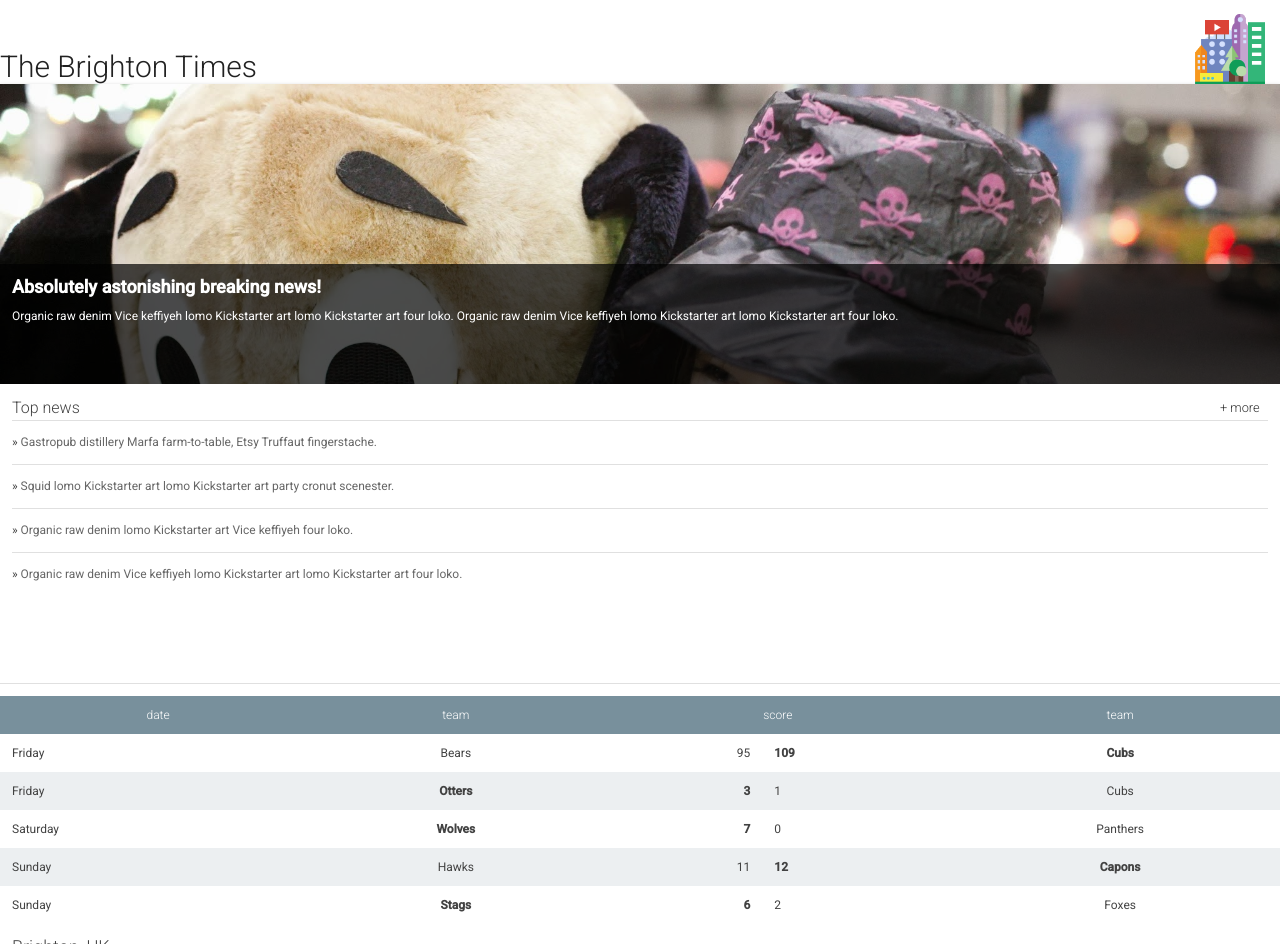
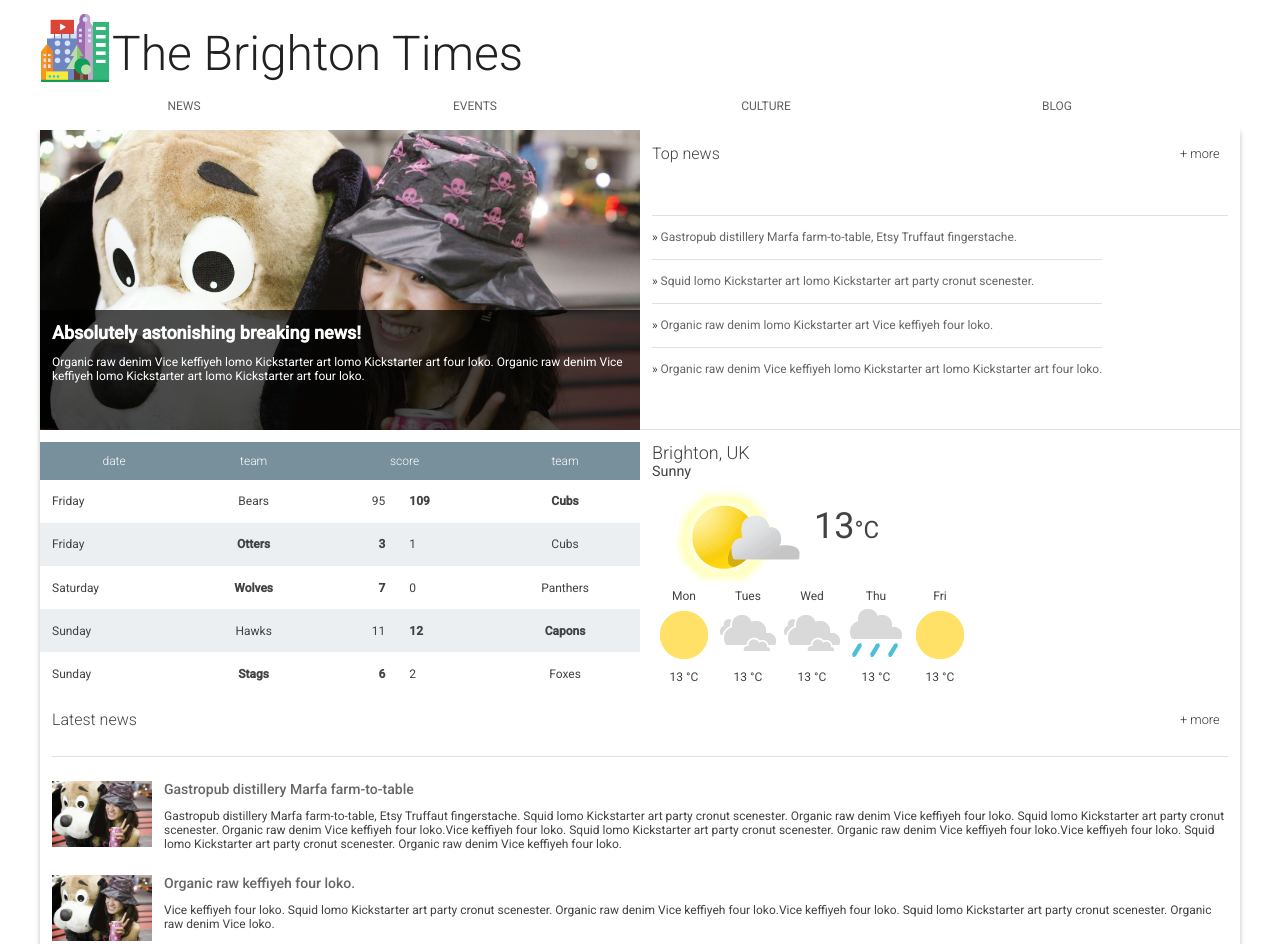
Before and after one commit to tianhongtan/udacity_p1, a plain HTML site: page Responsive Web Design Fundamentals p1/index.html in a window 1280 px wide. Shown: the top 944 px of the page. Drawn offline with Linux system fonts and the light colour scheme.

Commit message:
Responsive Web Design Fundamentals p1 edit 2
Added drawer holding navbar.
Added basic responsive design.

```diff
--- a/Responsive Web Design Fundamentals p1/index.html
+++ b/Responsive Web Design Fundamentals p1/index.html
@@ -8,36 +8,38 @@
     <link href="https://fonts.googleapis.com/css?family=Roboto:300,400,500" rel="stylesheet" type="text/css">
 	<link rel="stylesheet" href="https://maxcdn.bootstrapcdn.com/font-awesome/4.4.0/css/font-awesome.min.css">
     <link rel="stylesheet" type="text/css" href="main.css">
+	<link rel="stylesheet" media="(min-width: 700px)" type="text/css" href="mid.css">
   </head>
   <body>
-	<nav id="drawer" class="nav">
-      <ul class="nav__list">
-        <li class="nav__item"><a href="#">News</a></li>
+    <header class="header flex">
+      <div class="header__inner flex__element">
+        <img class="header__logo order_1" src="images/city.png" alt="iconic view of a cityscape">
+				<h1 class="header__title order_2">
+						The Brighton Times
+				</h1>
+				<i class="fa fa-bars flex-element fa-3x order_3 header__menu" id="menu"></i>
+      </div>
+    </header>
+
+		<nav id="drawer flex" class="nav">
+      <ul class="nav__list flex-element">
+        <li class="nav__item"><a href="#news">News</a></li>
         <li class="nav__item"><a href="#">Events</a></li>
         <li class="nav__item"><a href="#">Culture</a></li>
         <li class="nav__item"><a href="#">Blog</a></li>
       </ul>
     </nav>
 
-    <header class="header">
-      <div class="header__inner">
-        <img class="header__logo" src="images/city.png" alt="iconic view of a cityscape">
-		<h1 class="header__title">
-          The Brighton Times
-        </h1>
-      </div>
-    </header>
-
-    <main>
-      <section class="content">
-        <section class="hero">
+		<main>
+      <section class="content flex">
+        <section class="hero flex__element">
           <article class="description">
             <h2>Absolutely astonishing breaking news!</h2>
             <p>Organic raw denim Vice keffiyeh lomo Kickstarter art lomo Kickstarter art four loko. Organic raw denim Vice keffiyeh lomo Kickstarter art lomo Kickstarter art four loko.</p>
           </article>
         </section>
 
-        <section class="news top-news">
+        <section class="news top-news flex__element">
           <h2 class="news__title">Top news <a href="#" class="news__more">+ more</a></h2>
           <ul>
             <li class="top-news__item order_1">
@@ -55,7 +57,7 @@
           </ul>
         </section>
 
-        <section class="scores">
+        <section class="scores flex__element">
           <table class="scores__table">
             <thead>
               <tr>
@@ -106,7 +108,7 @@
           </table>
         </section>
 
-        <section class="weather">
+        <section class="weather flex__element">
           <span class="weather__location">Brighton, UK</span>
           <span class="weather__desc">Sunny</span>
           <span class="weather__today">
@@ -137,7 +139,7 @@
           </ul>
         </section>
 
-        <section class="news recent-news">
+        <section class="news recent-news flex__element">
           <h2 class="news__title">Latest news <a href="#" class="news__more">+ more</a></h2>
           <ul>
             <li class="snippet">
@@ -178,5 +180,18 @@
         </ul>
       </footer>
     </main>
+
+	<script>
+		var menu = document.querySelector('#menu');
+		var main = document.querySelector('main');
+		var drawer = document.querySelector('#drawer');
+		menu.addEventListener('click', function(e) {
+			drawer.classList.toggle('open');
+			e.stopPropagation();
+		});
+		main.addEventListener('click', function() {
+			drawer.classList.remove('open');
+		});
+	</script>
   </body>
 </html>
--- a/Responsive Web Design Fundamentals p1/main.css
+++ b/Responsive Web Design Fundamentals p1/main.css
@@ -49,12 +49,26 @@ img, embed, object, video {
  *
  */
 .news__more {
-  float: right;
   font-size: .8em;
   color: #333;
   text-decoration: none;
+	align-self: flex-end;
+	float:right;
 }
 
+.flex {
+   display: flex;
+   -webkit-flex-direction: row;
+   flex-direction: row;
+   flex-wrap: wrap;
+}
+
+.flex__element {
+	flex: 1 0 100%;
+	flex-wrap: wrap;
+	display: flex;
+   display: -webkit-flex;
+}
 
 /*
  *
@@ -63,9 +77,6 @@ img, embed, object, video {
  */
 
 .header {
-	display: flex;
-	flex-wrap: wrap;
-	flex-direction: row;
   min-height: 56px;
   transition: min-height 0.3s;
   flex-grow: 1;
@@ -77,17 +88,15 @@ img, embed, object, video {
 }
 
 .header__logo {
-	display: flex;
 	  max-height: 72px;
-	  margin-right: 1em;
+	  margin-right: auto;
 	  margin-left: auto;
 	  margin-top: 12px;
-	width: 33%;
-	max-width: 74px;
+	max-width: 48px;
 	-webkit-order: 1;
-	order: 1;
 	display: inline-block;
 	align-self: flex-end;
+
 }
 
 .header__title {
@@ -101,22 +110,26 @@ img, embed, object, video {
   -webkit-order: -1;
   order: -1;
   align-self: flex-end;
+  flex-grow: 1;
 }
 
+.header__menu {
+	align-self: flex-end;
+}
 .order_1 {
-	order: 4;
+	order: 1;
 }
 
 .order_2 {
+	order: 2;
+}
+
+.order_3 {
 	order: 3;
 }
 
-.order_3 {
-	order: 2;
-}
-
 .order_4 {
-	order: 1;
+	order: 4;
 }
 
 /*
@@ -126,13 +139,12 @@ img, embed, object, video {
  */
 
 .nav {
-  width: 300px;
-  height: 100%;
+  width: 100%;
   position: absolute;
-  -webkit-transform: translate(-300px, 0);
-  transform: translate(-300px, 0);
+  -webkit-transform: translate(0, -300px);
+  transform: translate(0, -300px);
   transition: transform 0.5s ease;
-  margin:auto;
+	z-index: 1;
 }
 
 .nav.open {
@@ -144,16 +156,17 @@ img, embed, object, video {
   width: 100%;
   padding: 0;
   margin: 0;
+	background-color:white;
 }
 
 
 .nav__item {
   box-sizing: border-box;
   display: inline-block;
-  width: 100%;
+  width: 24%;
   text-align: center;
   line-height: 24px;
-  padding: 24px;
+  padding: 12px;
   text-transform: uppercase;
 }
 
@@ -195,8 +208,6 @@ main {
  */
 
 .hero {
-  float: left;
-  width: 100%;
   position: relative;
   background-image: url("./images/dog.jpg");
   background-size: cover;
@@ -204,7 +215,6 @@ main {
 }
 
 .hero article {
-  box-sizing: border-box;
   background-color: #000;
   background-color: rgba(0, 0, 0, 0.7);
   position: absolute;
@@ -223,9 +233,6 @@ main {
  */
 
 .top-news {
-  float: right;
-  width: 100%;
-  height: 300px;
   border-bottom: 1px solid #E0E0E0;
   padding: 1em;
 }
@@ -235,6 +242,7 @@ main {
   border-bottom: 1px solid #E0E0E0;
   line-height: 24px;
   font-size: 16px;
+	width: 100%;
 }
 
 .top-news__item {
@@ -325,12 +333,14 @@ main {
 
 .weather__location {
   display: block;
+	width: 100%;
   font-weight: 300;
   font-size: 1.5em;
 }
 
 .weather__desc {
   display: block;
+	width: 100%;
   font-size: 1.2em;
 }
 
--- /dev/null
+++ b/Responsive Web Design Fundamentals p1/mid.css
@@ -0,0 +1,27 @@
+.flex__element {
+	flex: 1 0 50%;
+}
+
+.nav {
+	position:relative;
+	-webkit-transform: translate(0, 0);
+	transform: translate(0, 0);
+}
+
+.header__menu{
+	display:none;
+}
+
+.header__logo {
+	max-width: 72px;
+}
+
+.header__title{
+	font-size: 4em;
+}
+
+main , .nav, .header{
+max-width: 1200px;
+margin-left: auto;
+margin-right: auto;
+}
--- /dev/null
+++ b/portfolio p1 l2/framework/css/main.css
@@ -0,0 +1,76 @@
+* {
+	border: 1px solid red !important;
+}
+
+* {
+	-webkit-box-sizing: border-box;
+	-moz-box-sizing: border-box;
+	-ms-box-sizing: border-box;
+	box-sizing: border-box;
+}
+
+.grid {
+    margin: 0 auto;
+    max-width: 1200px;
+    width: 100%;
+}
+@media only print and (max-width:500px){
+	p {
+		display:none;
+	}
+}
+
+.row {
+    width: 100%;
+    margin-bottom: 20px;
+    display: flex;
+	flex-wrap:wrap;
+}+
+
+.col-1 {
+	width: 8.33%;
+}
+
+.col-2 {
+	width: 16.66%;
+}
+
+.col-3 {
+	width: 25%;
+}
+
+.col-4 {
+	width: 33.33%;
+}
+
+.col-5 {
+	width: 41.66%;
+}
+
+.col-6 {
+	width: 50%;
+}
+
+.col-7 {
+	width: 58.33%;
+}
+
+.col-8 {
+	width: 66.66%;
+}
+
+.col-9 {
+	width: 75%;
+}
+
+.col-10 {
+	width: 83.33%;
+}
+
+.col-11 {
+	width: 91.66%;
+}
+
+.col-12 {
+	width: 100%;
+}
```
Also changed, not shown: portfolio p1 l2/framework/test.html (added, +37 -0 lines), Intro to HTML and CSS p1 l1/images/app.png (renamed from Intro to HTML and CSS p1/images/app.png), Intro to HTML and CSS p1 l1/index.html (renamed from Intro to HTML and CSS p1/index.html), Intro to HTML and CSS p1 l1/style.css (renamed from Intro to HTML and CSS p1/style.css), portfolio p1 l2/framework/New Text Document.txt (added).
